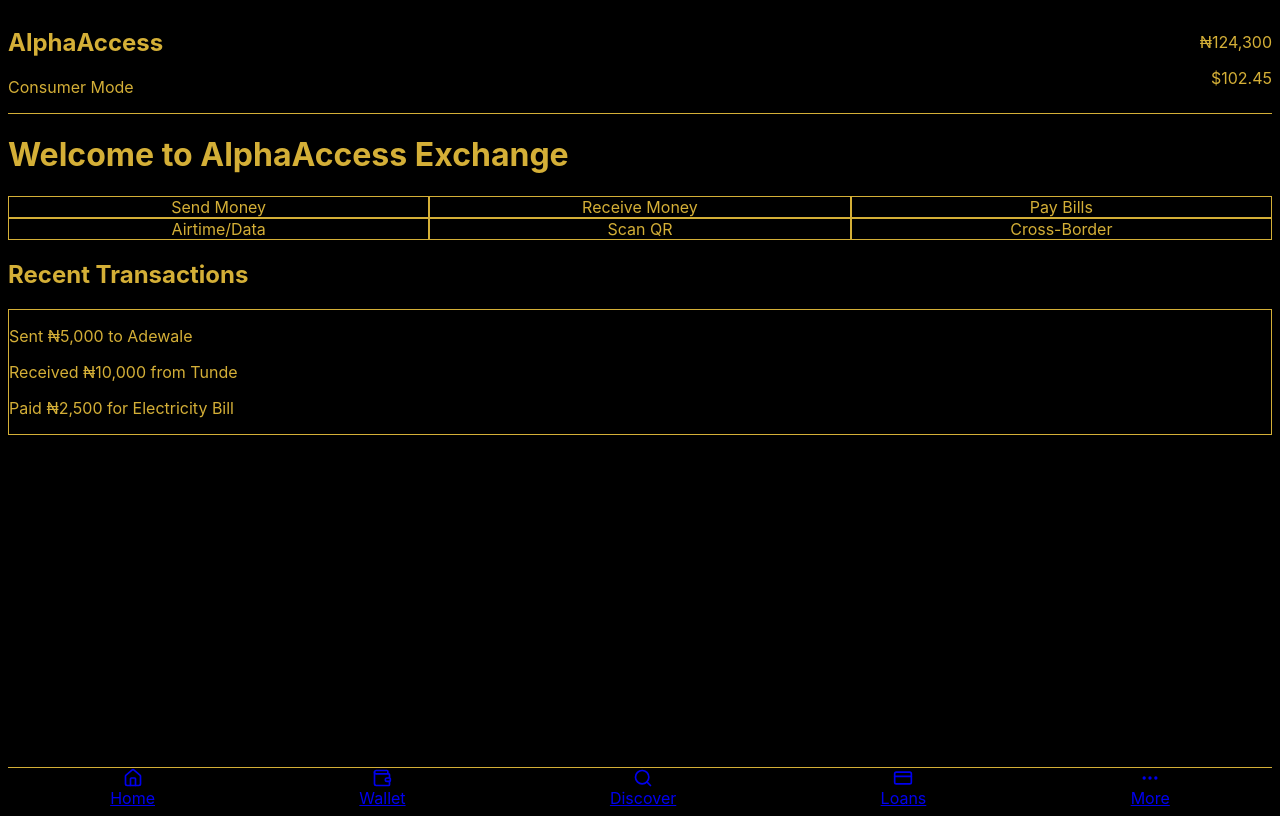
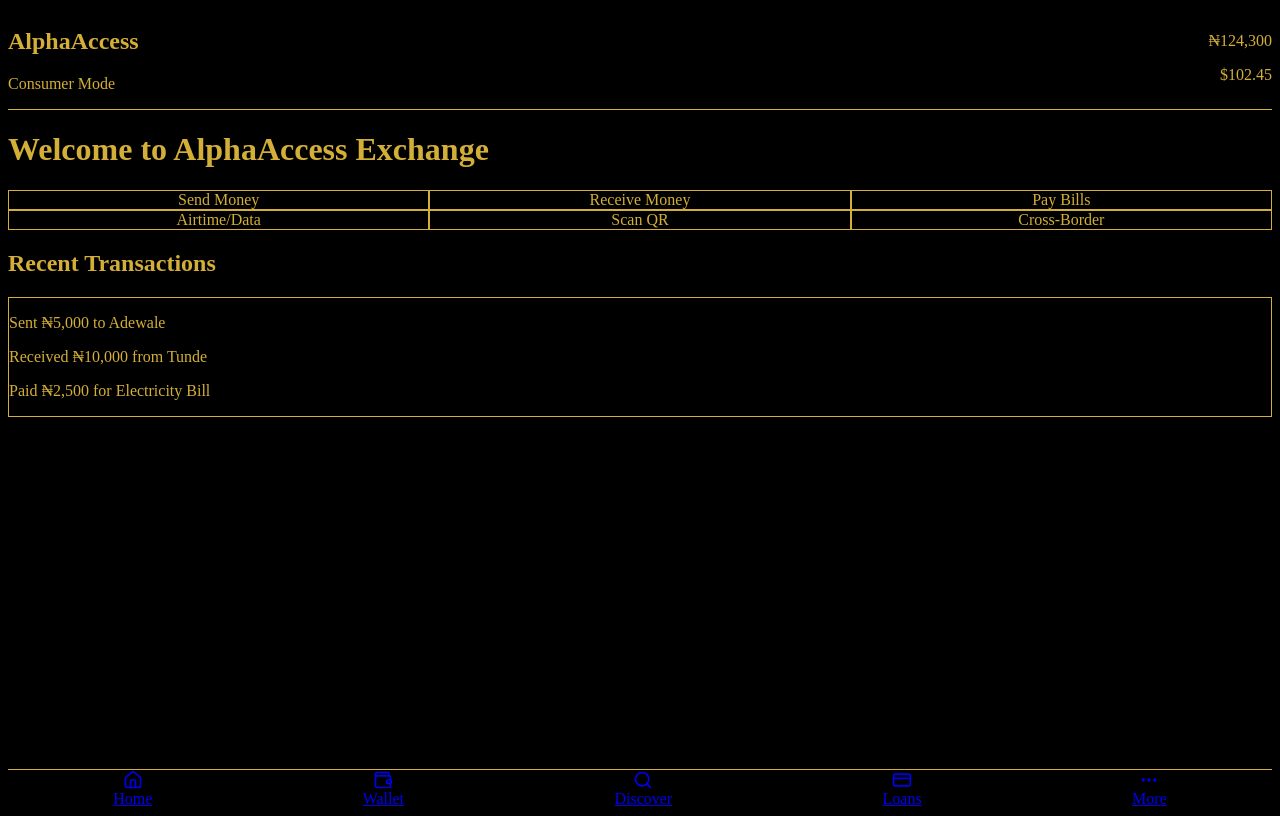
Before and after one commit to officialdavid890-ux/alphaaccess-next, a Next.js app: page /app in a window 1280 px wide. Built offline with nearby package versions, Linux system fonts and the light colour scheme.

Commit message:
Update Layout.js

```diff
--- a/components/Layout.js
+++ b/components/Layout.js
@@ -1,12 +1,25 @@
-import TopBar from "@/components/TopBar";
-import BottomNav from "@/components/BottomNav";
+import TopBar from "./TopBar";
+import BottomNav from "./BottomNav";
+import Image from "next/image";
 
 export default function Layout({ children }) {
   return (
-    <div className="flex flex-col min-h-screen bg-dark text-white">
-      <TopBar />
-      <main className="flex-1 overflow-y-auto p-4">{children}</main>
-      <BottomNav />
+    <div className="relative min-h-screen bg-black text-gray-100 overflow-hidden font-[Orbitron]">
+      {/* Watermark background */}
+      <div className="absolute inset-0 opacity-[0.05] pointer-events-none">
+        <Image
+          src="/africa-map.png"
+          alt="Africa Map"
+          fill
+          style={{ objectFit: "cover" }}
+        />
+      </div>
+
+      <div className="relative z-10 flex flex-col min-h-screen">
+        <TopBar />
+        <main className="flex-1 px-6 py-10">{children}</main>
+        <BottomNav />
+      </div>
     </div>
   );
 }
```
